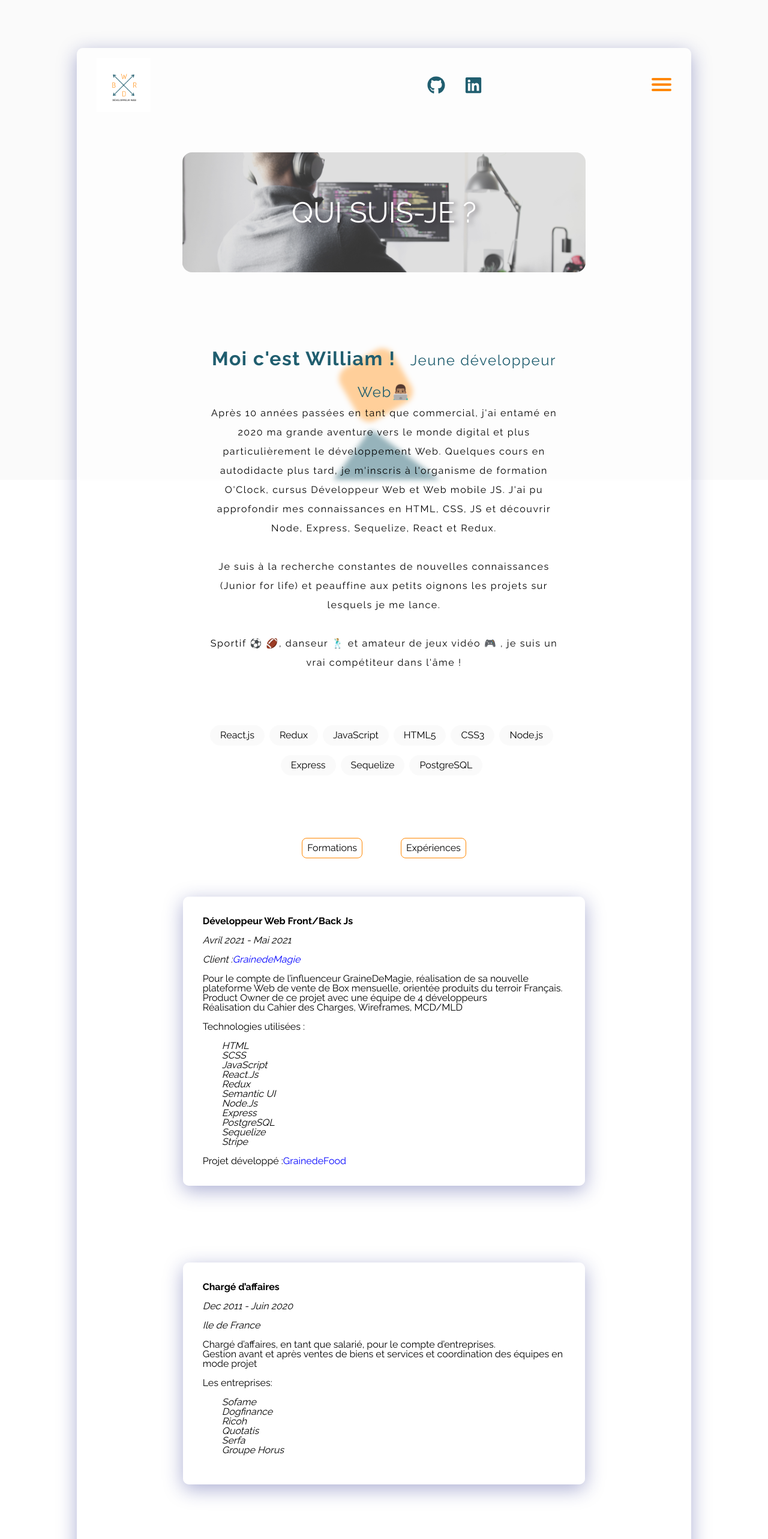
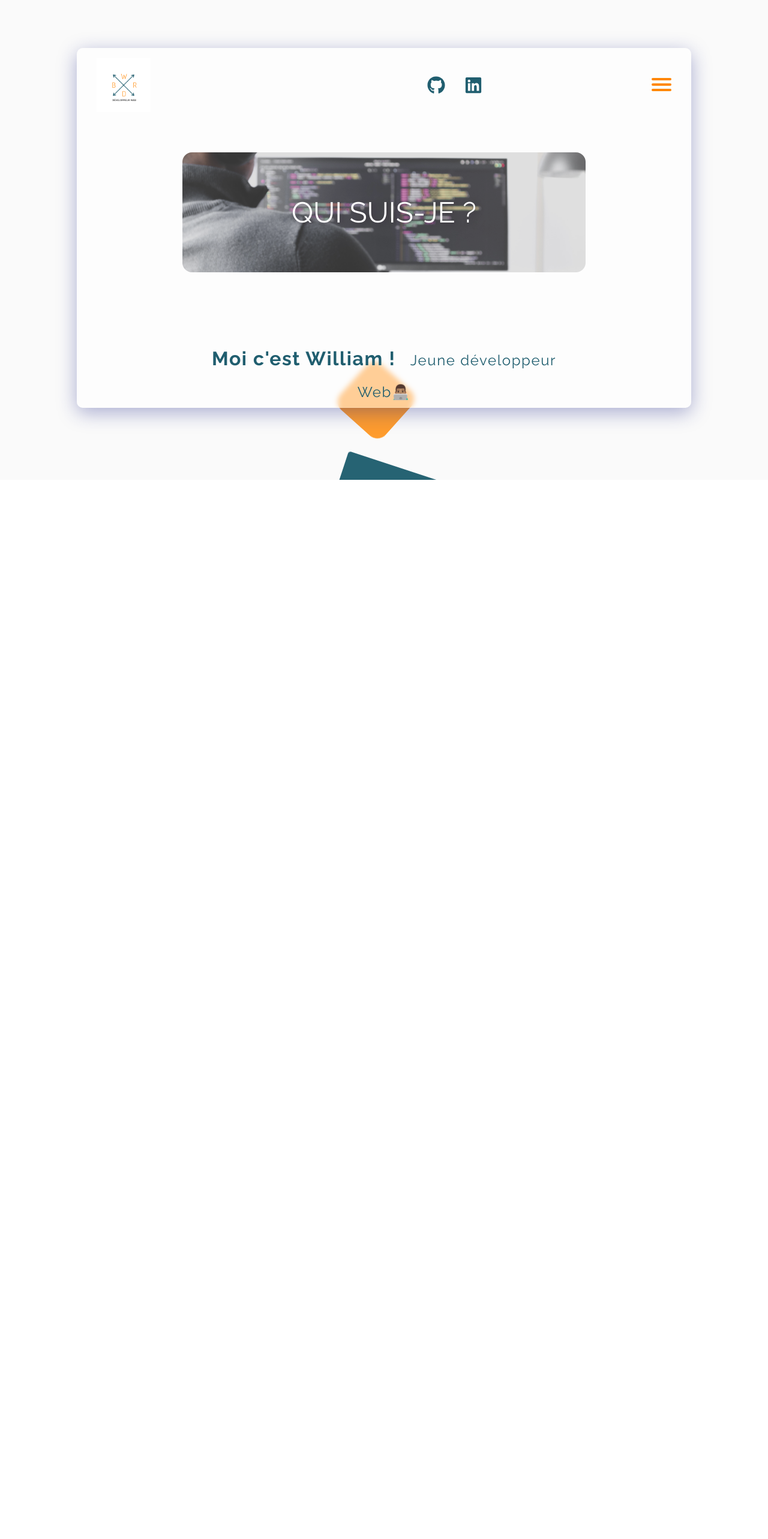
Before and after one commit to WilliamRdb/Portfolio, a React (Create React App) app: page /a-propos-de-moi in a window 1280 px wide. Shown: the top 2566 px of the page at 60% size. After the commit the page ends 800 px from the top, so only its background shows below. Built offline with nearby package versions, Linux system fonts and the light colour scheme.

Commit message:
Design style update

```diff
--- a/package.json
+++ b/package.json
@@ -16,6 +16,7 @@
     "react-router-dom": "^5.2.0",
     "react-scripts": "4.0.3",
     "react-toastify": "^7.0.4",
+    "surge": "^0.23.0",
     "web-vitals": "^1.1.2"
   },
   "scripts": {
--- a/src/components/AboutMe/index.js
+++ b/src/components/AboutMe/index.js
@@ -10,6 +10,7 @@ const AboutMe = () => {
   };
   return (
     <>
+    <section className="section">
       <div className="about">
         <div className="about__left">
           <div className="about__left__picture">
@@ -187,7 +188,22 @@ const AboutMe = () => {
             </div>
           </div>
         )}
+        <div className="experiences__title">
+          <span
+            className="experiences__title__content"
+            onClick={handleOnClick}
+          >
+            Formations
+          </span>
+          <span
+            className="experiences__title__content"
+            onClick={handleOnClick}
+          >
+            Expériences
+          </span>
+        </div>
       </div>
+      </section>
     </>
   );
 };
--- a/src/components/AboutMe/style.scss
+++ b/src/components/AboutMe/style.scss
@@ -1,4 +1,5 @@
 .about {
+    box-sizing: border-box;
   display: flex;
   flex-direction: column;
   justify-content: center;
@@ -109,7 +110,7 @@
       display: flex;
       flex-direction: column;
       &__item {
-          margin-bottom: 8rem;
+          margin-bottom: 2rem;
           padding: 2rem;
           background: rgba( 255, 255, 255, 0.7 );
           box-shadow: 0 8px 32px 0 rgba( 31, 38, 135, 0.37 );
@@ -152,7 +153,7 @@
       display: flex;
       flex-direction: column;
       &__item {
-          margin-bottom: 8rem;
+          margin-bottom: 2rem;
           padding: 2rem;
           background: rgba( 255, 255, 255, 0.7 );
           box-shadow: 0 8px 32px 0 rgba( 31, 38, 135, 0.37 );
@@ -198,6 +199,11 @@
       }
   }
 }
+.section {
+    height: 65vh;
+    overflow: hidden;
+    overflow-y: scroll;
+}
 @media screen and (max-width: 680px){
   .about {
       &__left {
--- a/src/components/App/style.scss
+++ b/src/components/App/style.scss
@@ -1,6 +1,8 @@
 @import url('https://fonts.googleapis.com/css2?family=Raleway:wght@300;400;700&display=swap');
 .app {
   min-width: 450px;
+  height: 75vh;
+  overflow: hidden;
   box-sizing: border-box;
   margin: 5rem auto;
   width: 80%;
--- a/src/components/ContactUs/index.js
+++ b/src/components/ContactUs/index.js
@@ -32,14 +32,15 @@ export default function ContactUs() {
   return (
     <div className="contact">
       <form className="contact-form" onSubmit={sendEmail}>
+        <div className="contact-form-left">
           <input
-          className="contact-form__input"
+            className="contact-form-left__input"
             type="hidden"
             name="contact_number"
             required
           />
           <input
-          className="contact-form__input"
+            className="contact-form-left__input"
             type="text"
             placeholder="Nom"
             name="user_name"
@@ -50,7 +51,7 @@ export default function ContactUs() {
             }}
           />
           <input
-          className="contact-form__input"
+            className="contact-form-left__input"
             type="text"
             placeholder="Prénom"
             name="user_name"
@@ -61,7 +62,7 @@ export default function ContactUs() {
             }}
           />
           <input
-          className="contact-form__input"
+            className="contact-form-left__input"
             type="email"
             placeholder="Email"
             name="user_email"
@@ -72,7 +73,7 @@ export default function ContactUs() {
             }}
           />
           <textarea
-          className="contact-form__area"
+            className="contact-form-left__area"
             name="message"
             placeholder="Votre message"
             required
@@ -81,11 +82,14 @@ export default function ContactUs() {
               setText(e.target.value);
             }}
           />
+        </div>
+        <div className="contact-form-right">
           <input
             className="contact-form__btn"
             type="submit"
             value="Envoyer !"
           />
+        </div>
       </form>
     </div>
   );
--- a/src/components/ContactUs/style.scss
+++ b/src/components/ContactUs/style.scss
@@ -1,9 +1,14 @@
 .contact {
   width: 80%;
-  margin: 5rem auto;
+  margin: 1rem auto 2rem;
+  height: 50vh;
+  overflow: hidden;
+  overflow-y: scroll;
   &-form {
       display: flex;
-      flex-direction: column;
+      &-left{
+          display: flex;
+          flex-direction: column;
       &__input {
           width: 50%;
           margin: 2rem auto 0;
@@ -37,6 +42,7 @@
               }
           }
       }
+    }
       &__btn {
           font-family: Raleway;
           cursor: pointer;
--- a/src/components/Portfolio/style.scss
+++ b/src/components/Portfolio/style.scss
@@ -1,4 +1,7 @@
 .portfolio {
+height: 50vh;
+overflow: hidden;
+overflow-y: scroll;
 margin: 3rem;
 &__img {
     background-image: url('../../assets/images/joan-gamell-ZS67i1HLllo-unsplash.jpg');
```
Also changed, not shown: 1 other file (tests, documents, lock files or other folders). Lines whose indentation alone changed are shown as unchanged.
